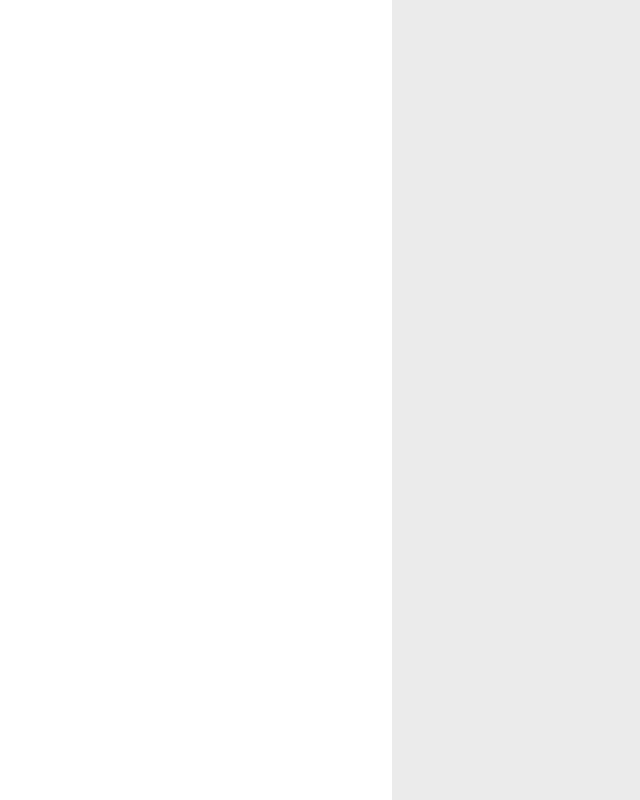
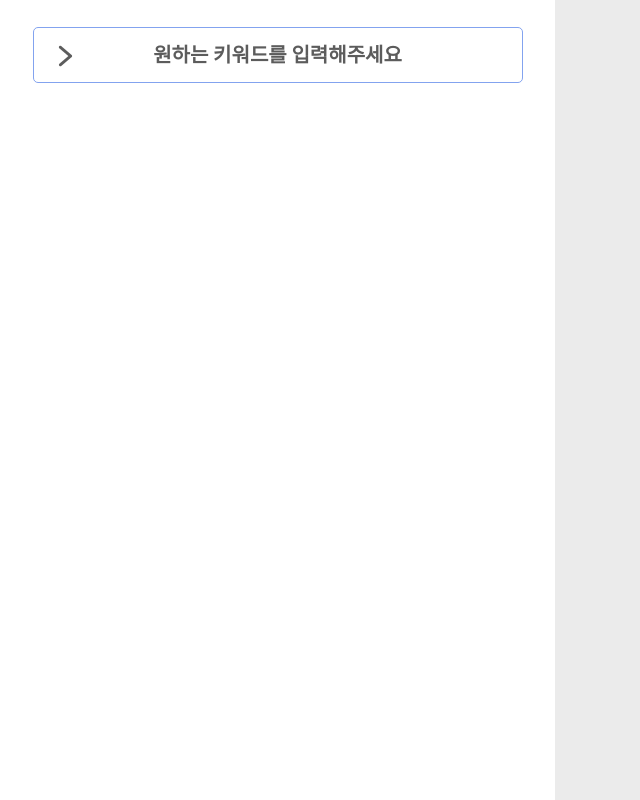
Before and after one commit to 2022-Summer-Hackthon/Hackathon-Front, a React (Create React App) app: page /finish in a window 1280 px wide. Shown: the whole page, without its empty margins (0-640 px from the left). Built offline with nearby package versions, Linux system fonts and the light colour scheme.

Commit message:
select box

```diff
--- a/src/components/Finish/finish.style.js
+++ b/src/components/Finish/finish.style.js
@@ -4,13 +4,12 @@ const FinishStyle = styled.div`
   display: flex;
   flex: 1;
   .bar {
-    width: 565px;
+    width: 555px;
     height: 100vh;
     background: white;
   }
   .main {
     height: 100vh;
-    width: 100%;
   }
 `;
 
--- a/src/components/common/Select/CustomSelect.jsx
+++ b/src/components/common/Select/CustomSelect.jsx
@@ -1,8 +1,39 @@
-import React from "react";
+import React, { useCallback } from "react";
+import { useState } from "react";
 import SelectStyle from "./select.style";
+import toggle from "../../../assets/image/toggle.png";
 
 const CustomSelect = () => {
-  return <SelectStyle></SelectStyle>;
+  const [show, setShow] = useState(false);
+  const [value, setValue] = useState("원하는 키워드를 입력해주세요");
+
+  const clickBox = useCallback(() => {
+    setShow((prev) => !prev);
+  }, []);
+
+  const changeValue = useCallback((e) => {
+    setValue(e);
+    setShow(false);
+  }, []);
+
+  return (
+    <SelectStyle>
+      <div className="select" onClick={clickBox}>
+        <img src={toggle} alt="toggle" className={show ? "" : "not"} />
+        {value}
+      </div>
+      {show && (
+        <ul>
+          <li onClick={() => changeValue("심플")}>심플</li>
+          <li onClick={() => changeValue("모던")}>모던</li>
+          <li onClick={() => changeValue("큐티")}>큐티</li>
+          <li onClick={() => changeValue("빈티지")}>빈티지</li>
+          <li onClick={() => changeValue("유니크")}>유니크</li>
+          <li onClick={() => changeValue("키워드")}>키워드</li>
+        </ul>
+      )}
+    </SelectStyle>
+  );
 };
 
 export default CustomSelect;
--- a/src/components/common/Select/select.style.js
+++ b/src/components/common/Select/select.style.js
@@ -1,5 +1,69 @@
 import styled from "styled-components";
 
-const SelectStyle = styled.div``;
+const SelectStyle = styled.div`
+  padding-top: 27px;
+  position: relative;
+
+  .select {
+    position: relative;
+
+    margin: 0 auto;
+    width: 490px;
+    height: 56px;
+    background: #ffffff;
+    border: 1px solid #83a3ef;
+    border-radius: 5px;
+
+    margin-bottom: 10px;
+
+    display: flex;
+    justify-content: center;
+    align-items: center;
+
+    font-weight: 700;
+    font-size: 20px;
+    line-height: 23px;
+    color: #5c5c5c;
+
+    img {
+      width: 35px;
+
+      position: absolute;
+      left: 14px;
+      top: 12px;
+      transition: 0.2s;
+    }
+
+    .not {
+      transition: 0.2s;
+      transform: rotate(-90deg);
+    }
+  }
+
+  ul {
+    position: absolute;
+    left: 32px;
+
+    padding-top: 27px;
+    padding-bottom: 37px;
+    width: 490px;
+    background: #ffffff;
+    box-shadow: 6px 6px 20px rgba(0, 0, 0, 0.1);
+    border-radius: 5px;
+
+    li {
+      list-style: none;
+      margin: 0 auto;
+      margin-top: 20px;
+      width: 400px;
+      height: 25px;
+
+      text-align: center;
+
+      border-bottom: 1px solid rgba(157, 157, 157, 1);
+      cursor: pointer;
+    }
+  }
+`;
 
 export default SelectStyle;
```
Also changed, not shown: src/assets/image/toggle.png (added).
